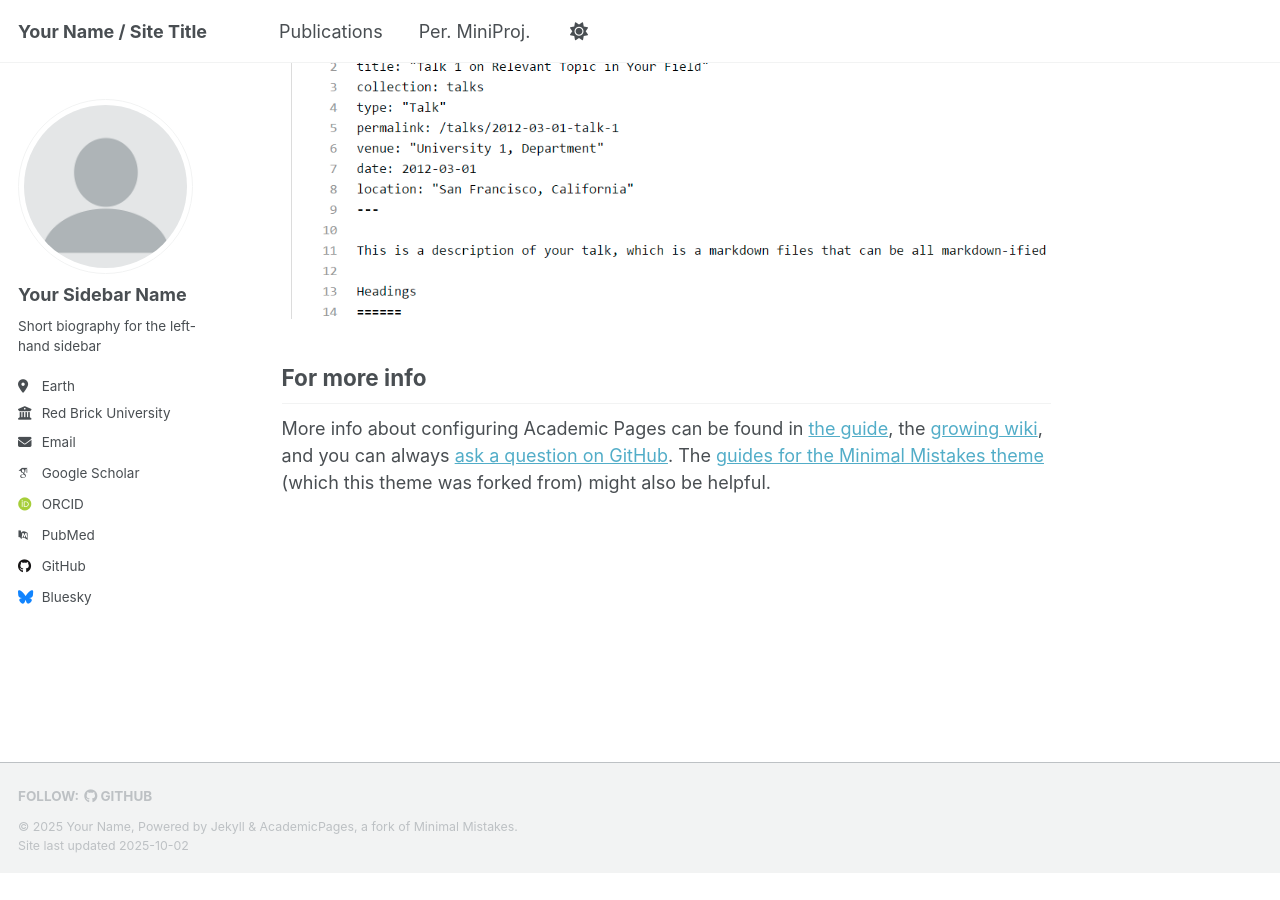
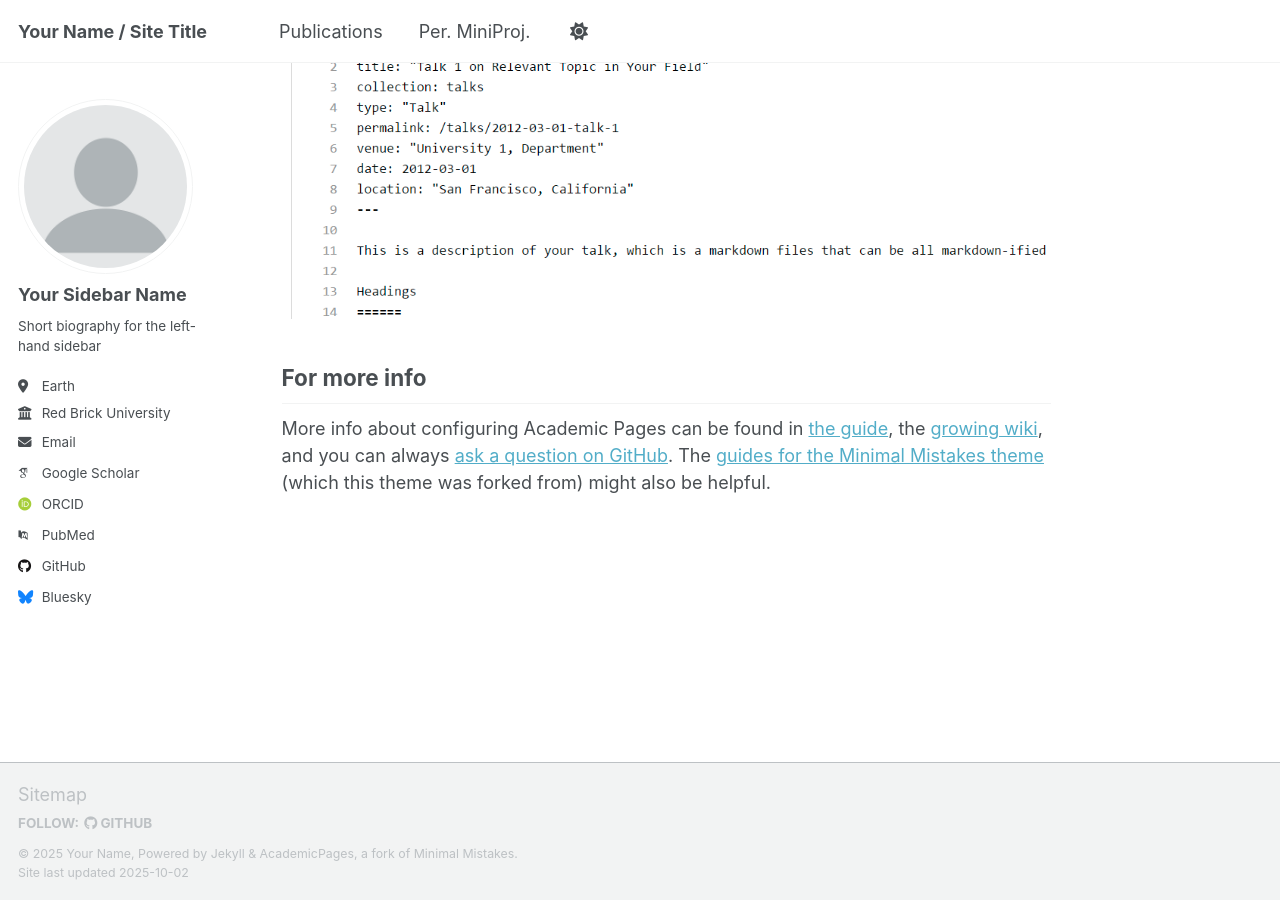
Before and after one commit to kewei-xu/kewei-xu.github.io, a Jekyll site: the page built from _pages/about.md, in a window 1280 px wide and 900 px high, scrolled down 2880 px. Built offline with Jekyll 4.4.1, drawn with Linux system fonts in a browser that asks for light colours; some web fonts are replaced; a script that is not in the unit is left out; before the commit the page ends 3753 px from its top, so only the background shows below that.

Commit message:
preserve site map for feed

```diff
--- a/_includes/footer/custom.html
+++ b/_includes/footer/custom.html
@@ -1,6 +1,6 @@
 <!-- start custom footer snippets -->
 
-<!-- <a href="/sitemap/">Sitemap</a> -->
+<a href="/sitemap/">Sitemap</a>
 
 <!-- Support for MatJax -->
 <script defer src="https://cdnjs.cloudflare.com/polyfill/v3/polyfill.min.js?features=es6"></script>
--- a/_includes/footer/links.html
+++ /dev/null
@@ -1 +0,0 @@
-{%- comment -%} override: hide the Sitemap column {%- endcomment -%}
```
